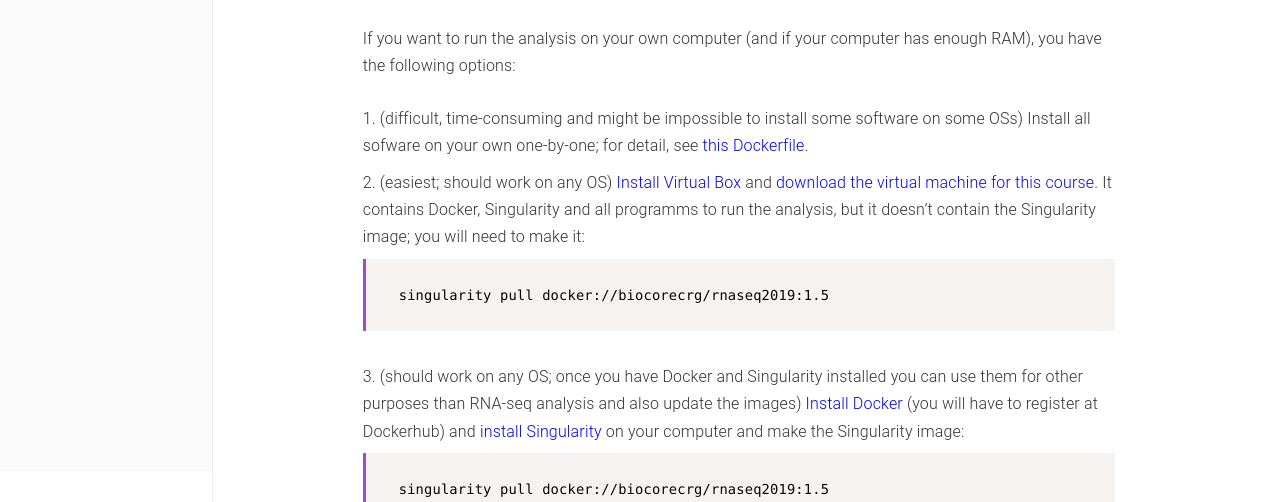
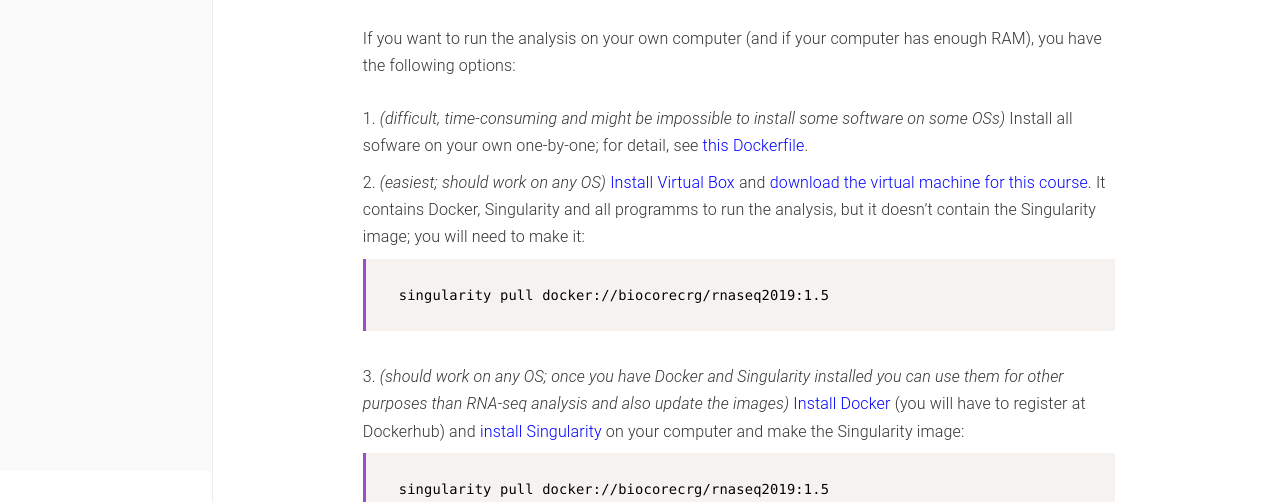
Before and after one commit to biocorecrg/RNAseq_course_2019, a Jekyll site: the page built from docs/linux_containers.md, in a window 1280 px wide. Shown: the part 1054-1556 px from the top of the page. Built offline with Jekyll 4.4.1, drawn with Linux system fonts in a browser that asks for light colours.

````diff
--- a/docs/linux_containers.md
+++ b/docs/linux_containers.md
@@ -39,13 +39,13 @@ If you are not a CRG user ask your IT to install this Singularity image on your
 <br/>
 
 If you want to run the analysis on your own computer (and if your computer has enough RAM), you have the following options:
-1. (difficult, time-consuming and might be impossible to install some software on some OSs) Install all sofware on your own one-by-one; for detail, see [this Dockerfile](https://github.com/biocorecrg/RNAseq_course_2019/blob/master/Dockerfile).
-2. (easiest; should work on any OS) [Install Virtual Box](https://www.virtualbox.org/wiki/Downloads) and [download the virtual machine for this course](https://public-docs.crg.es/biocore/projects/training/vm/2019/). It contains Docker, Singularity and all programms to run the analysis, but it doesn't contain the Singularity image; you will need to make it:
+1. *(difficult, time-consuming and might be impossible to install some software on some OSs)* Install all sofware on your own one-by-one; for detail, see [this Dockerfile](https://github.com/biocorecrg/RNAseq_course_2019/blob/master/Dockerfile).
+2. *(easiest; should work on any OS)* [Install Virtual Box](https://www.virtualbox.org/wiki/Downloads) and [download the virtual machine for this course](https://public-docs.crg.es/biocore/projects/training/vm/2019/). It contains Docker, Singularity and all programms to run the analysis, but it doesn't contain the Singularity image; you will need to make it:
 ```{bash}
 singularity pull docker://biocorecrg/rnaseq2019:1.5
 ```
 
-3. (should work on any OS; once you have Docker and Singularity installed you can use them for other purposes than RNA-seq analysis and also update the images) [Install Docker](https://docs.docker.com/v17.12/install/) (you will have to register at Dockerhub) and [install Singularity](https://www.sylabs.io/guides/3.0/user-guide/installation.html) on your computer and make the Singularity image:
+3. *(should work on any OS; once you have Docker and Singularity installed you can use them for other purposes than RNA-seq analysis and also update the images)* [Install Docker](https://docs.docker.com/v17.12/install/) (you will have to register at Dockerhub) and [install Singularity](https://www.sylabs.io/guides/3.0/user-guide/installation.html) on your computer and make the Singularity image:
 ```{bash}
 singularity pull docker://biocorecrg/rnaseq2019:1.5
 ```
````
